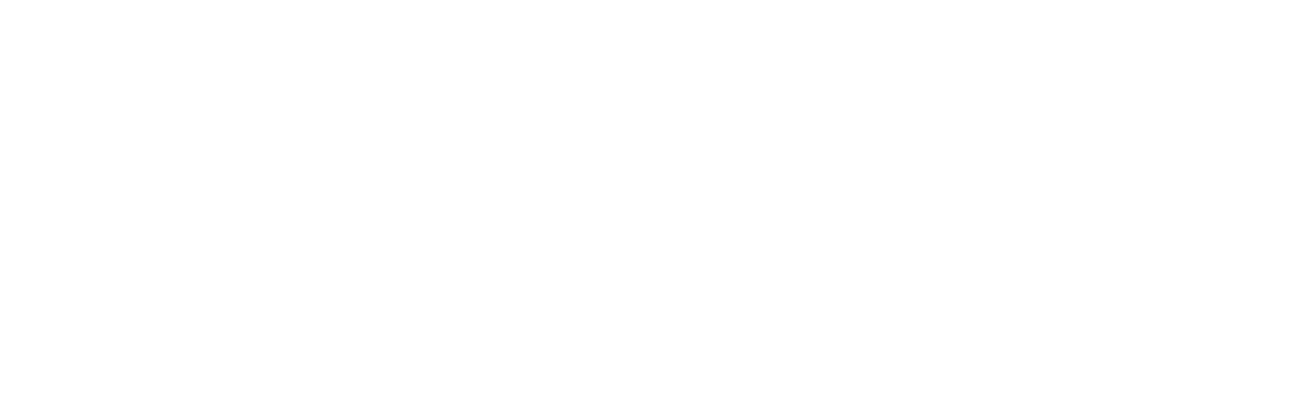
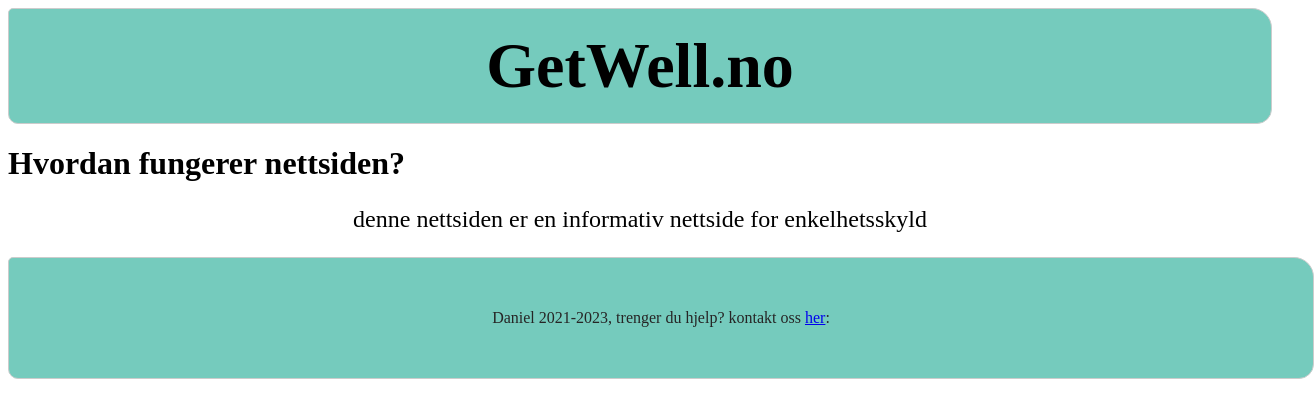
Before and after one commit to realmessirve/Yea, a SvelteKit app: page /Hjelp in a window 1280 px wide. Shown: the top 418 px of the page, 1314 px wide, since content can reach past the window. Built offline with nearby package versions, Linux system fonts and the light colour scheme.

Commit message:
Hover
La til hover funksjon til bildene i helseognaering

```diff
--- a/src/components/Footer.svelte
+++ b/src/components/Footer.svelte
@@ -1,10 +1,10 @@
 <footer>
-    <p>Daniel 2021-2023, trenger du hjelp? kontakt oss her:</p>
+    <p>Daniel 2021-2023, trenger du hjelp? kontakt oss <a href="src/routes/Hjelp/+page.svelte">her</a>:</p>
 </footer>
 
 
 <style>
-    footer {
+  footer {
   width: 100%;
   height: 5rem;
   background-color: #51beacca;
--- a/src/routes/+page.svelte
+++ b/src/routes/+page.svelte
@@ -106,5 +106,10 @@
   font-size: x-large;
   line-height: 60px;
 }
+:global(h1) {
+        text-align: center;
+        font-family: 'Futura'
+
+    }
 
 </style>
--- a/src/routes/Hjelp/+page.svelte
+++ b/src/routes/Hjelp/+page.svelte
@@ -0,0 +1,19 @@
+<Header />
+<script>
+    import Header from "../../components/Header.svelte";
+    import Footer from "../../components/Footer.svelte";
+</script>
+
+
+<h1>Hvordan fungerer nettsiden?</h1>
+<p>denne nettsiden er en informativ nettside for enkelhetsskyld </p>
+<Footer />
+
+<style>
+p {
+    text-align: center;
+    font-size: x-large;
+    font-family: 'Futura';
+}
+
+</style>
--- a/src/routes/cardio/+page.svelte
+++ b/src/routes/cardio/+page.svelte
@@ -49,6 +49,7 @@
         font-family: 'Futura';
         font-size: xx-large;
         background-color: #dbf0f0;
+        line-height: 70px;
     }
     li {
         font-size: xx-large;
--- a/src/routes/styrketrening/+page.svelte
+++ b/src/routes/styrketrening/+page.svelte
@@ -68,14 +68,11 @@
     img {
         border-radius: 10px;
     }
-    h1 {
-        text-align: center;
-        font-family: 'Futura'
 
-    }
     li {
         font-family: 'Futura';
         font-size: larger;
         flex: start;
     }
+
   </style>
```
Also changed, not shown: src/routes/helseognaering/+page.svelte (+12 -0 lines).
